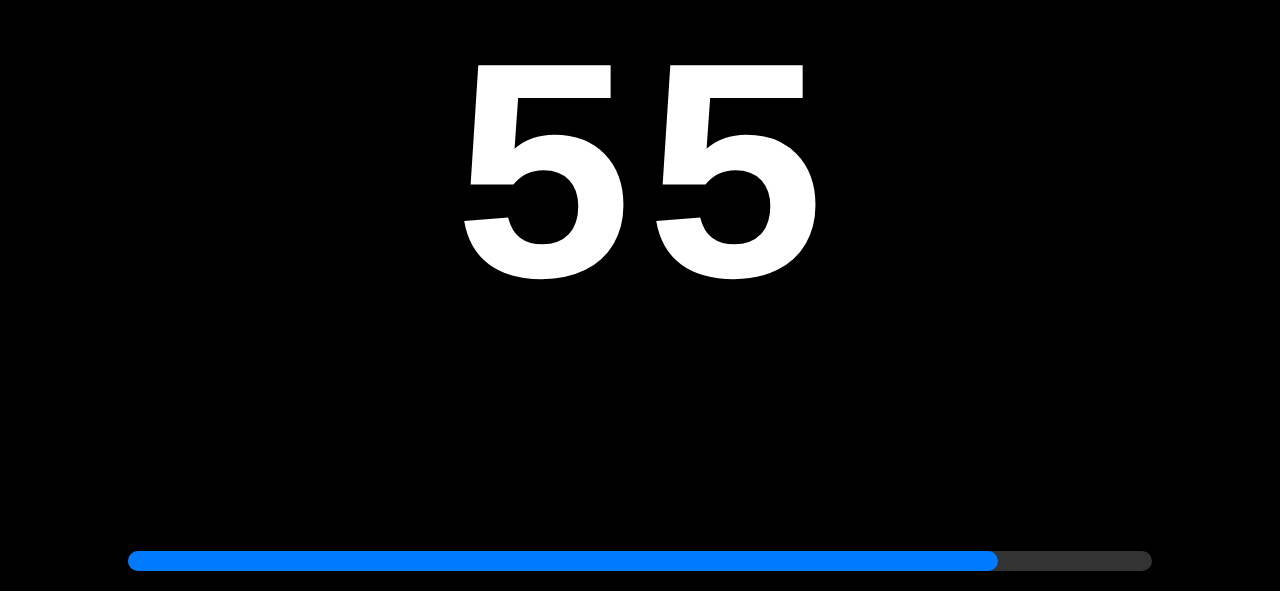
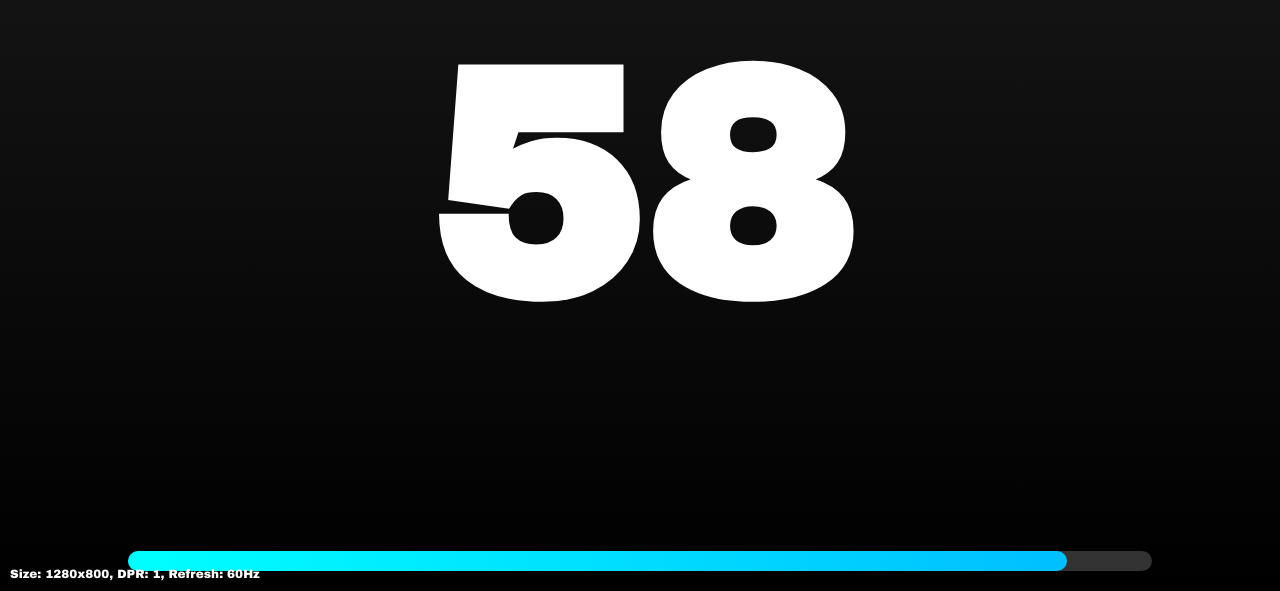
Before and after one commit to Rylplay/ryl, a plain HTML site: page FrameCounter.html in a window 1280 px wide. Shown: the part 209-800 px from the top of the page. Drawn offline with Linux system fonts and the light colour scheme.

Commit message:
Update Hztest.html

```diff
--- a/FrameCounter.html
+++ b/FrameCounter.html
@@ -1,17 +1,20 @@
 <!DOCTYPE html>
 <html>
 <head>
-<title>Counting Number with Progress Bar</title>
+<title>Dynamic Counting Number</title>
+<link rel="preconnect" href="https://fonts.googleapis.com">
+<link rel="preconnect" href="https://fonts.gstatic.com" crossorigin>
+<link href="https://fonts.googleapis.com/css2?family=Archivo+Black&display=swap" rel="stylesheet">
 <style>
 body {
   display: flex;
-  flex-direction: column; /* Stack elements vertically */
+  flex-direction: column;
   justify-content: center;
   align-items: center;
   height: 100vh;
   margin: 0;
-  background-color: black;
-  font-family: 'Courier New', monospace;
+  background: linear-gradient(to bottom, #1a1a1a, #000000);
+  font-family: 'Archivo Black', monospace;
 }
 
 #number {
@@ -21,53 +24,83 @@ body {
 }
 
 #progress-bar {
-  width: 80%; /* Adjust width as needed */
+  width: 80%;
   height: 20px;
   background-color: #333;
-  margin-top: 50px; /* Add space between number and progress bar */
+  margin-top: 50px;
   border-radius: 10px;
-  position: absolute; /* Position at the bottom */
-  bottom: 20px; /* Distance from the bottom */
+  position: absolute;
+  bottom: 20px;
 }
 
 #progress {
   width: 0%;
   height: 100%;
-  background-color: #007bff;
+  background: linear-gradient(to right, #00ffff, #00bfff);
   border-radius: 10px;
-  transition: width 0.1s linear; /* Smooth progress bar animation */
+  transition: width 0.1s linear;
+}
+
+#screen-info {
+  position: absolute;
+  bottom: 10px;
+  left: 10px;
+  color: white;
+  font-size: 12px;
 }
 </style>
 </head>
 <body>
 
-<div id="number">0</div>
+<div id="number">00</div>
 <div id="progress-bar">
   <div id="progress"></div>
 </div>
+<div id="screen-info"></div>
 
 <script>
 let numberElement = document.getElementById('number');
 let progressElement = document.getElementById('progress');
+let screenInfoElement = document.getElementById('screen-info');
 let count = 0;
 let progressWidth = 0;
-const resetInterval = 1000; // Reset interval in milliseconds
+let refreshRate = 60;
+let resetInterval = 1000;
+
+if (window.devicePixelRatio && window.devicePixelRatio > 1) {
+    if(window.matchMedia("(min-resolution: 120dpi)").matches){
+        refreshRate = 120;
+    } else if (window.matchMedia("(min-resolution: 90dpi)").matches) {
+        refreshRate = 90;
+    } else if (window.matchMedia("(min-resolution: 60dpi)").matches) {
+      refreshRate = 60;
+    }
+}
 
 function updateNumber() {
-  numberElement.textContent = count;
+  numberElement.textContent = String(count).padStart(2, '0');
   count++;
-  progressWidth = (count / (resetInterval / 16.66)) * 100; // Calculate progress percentage
+  progressWidth = (count / (resetInterval / (1000 / refreshRate))) * 100;
 
   if (progressWidth >= 100) {
     progressWidth = 0;
     count = 0;
-    numberElement.textContent = count;
+    numberElement.textContent = String(count).padStart(2, '0');
   }
   progressElement.style.width = progressWidth + '%';
+  updateScreenInfo();
 }
 
-setInterval(updateNumber, 16.66);
+function updateScreenInfo() {
+  const width = window.innerWidth;
+  const height = window.innerHeight;
+  const pixelRatio = window.devicePixelRatio;
+
+  screenInfoElement.textContent = `Size: ${width}x${height}, DPR: ${pixelRatio}, Refresh: ${refreshRate}Hz`;
+}
+
+setInterval(updateNumber, 1000 / refreshRate);
+updateScreenInfo();
 </script>
-
 </body>
 </html>
```
